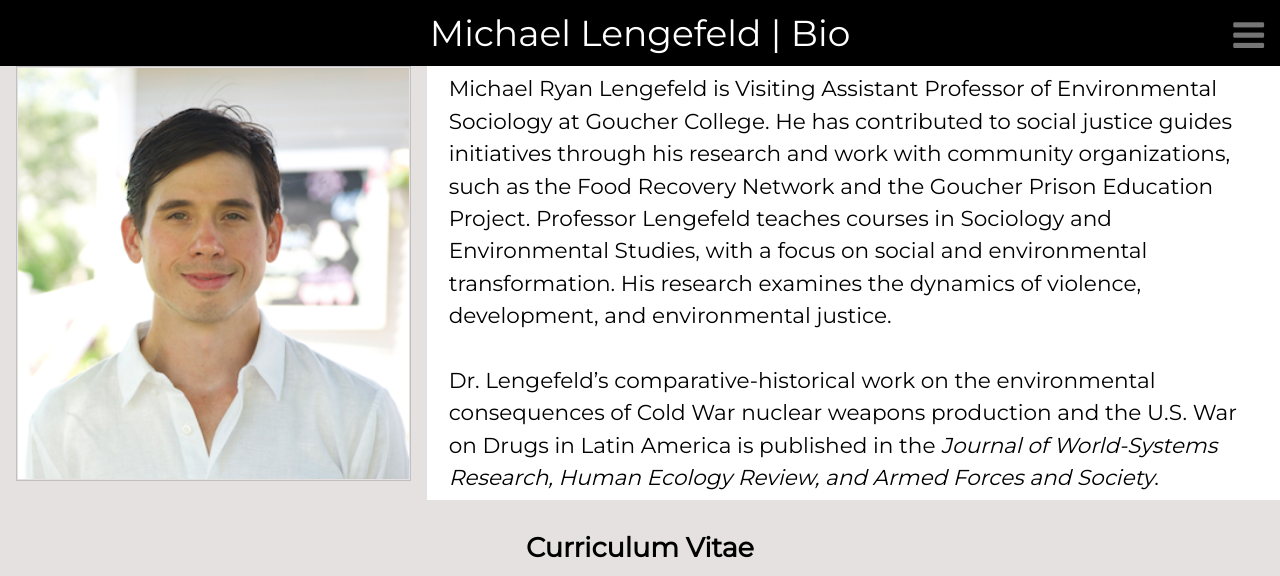
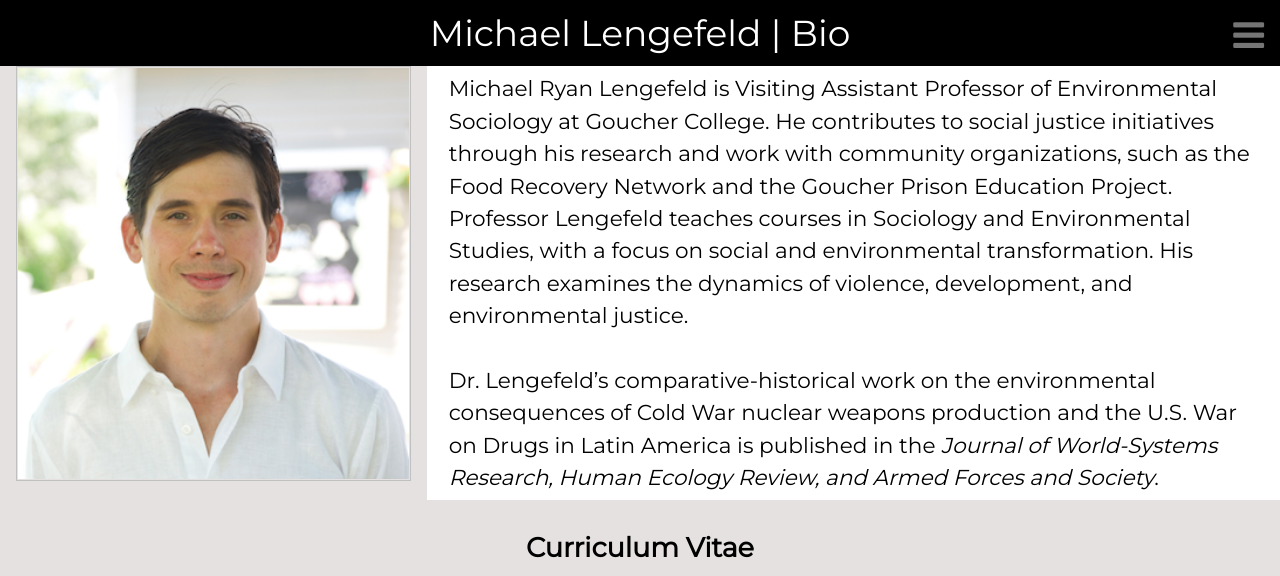
Before and after one commit to resilience1/resilience1.github.io, a Jekyll site: the page built from about/index.html, in a window 1280 px wide, cut to the strip 0-576 px from the top of the page. Built offline with Jekyll 4.4.1, drawn with Linux system fonts in a browser that asks for light colours; nearby versions of some CDN libraries.

Commit message:
Update index.html

```diff
--- a/about/index.html
+++ b/about/index.html
@@ -100,7 +100,7 @@ title: Bio
 
 	<div class="example w3-twothird w3-container w3-white">
 		<h2>Michael Ryan Lengefeld is Visiting Assistant Professor of Environmental Sociology
-		at Goucher College. He has contributed to social justice guides initiatives through his research and work
+		at Goucher College. He contributes to social justice initiatives through his research and work
 		with community organizations, such as the Food Recovery Network and the Goucher
 		Prison Education Project. Professor Lengefeld teaches courses in Sociology and
 		Environmental Studies, with a focus on social and environmental transformation.
```
